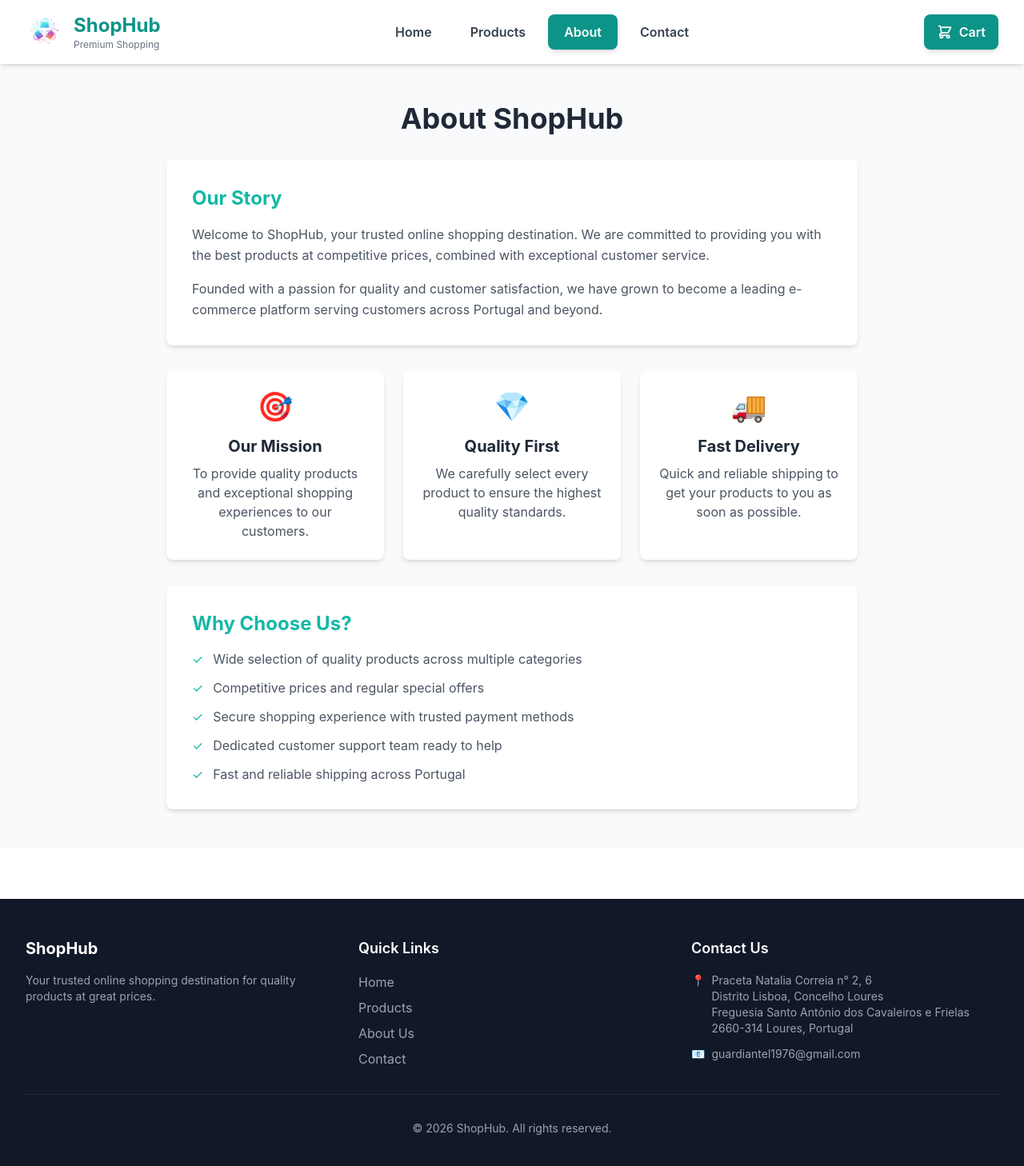
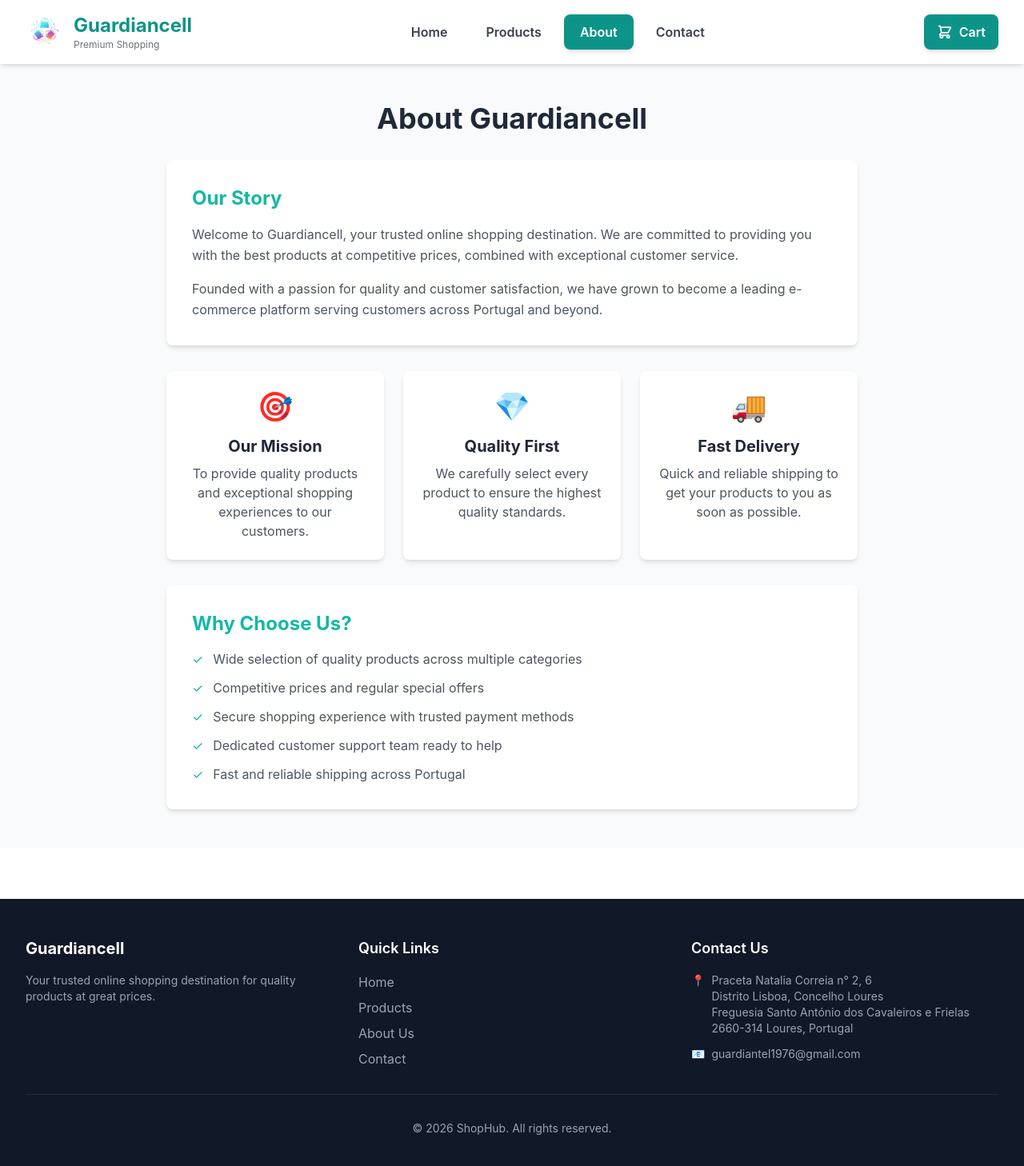
Before and after one commit to ziaurrehman507/guardiancell, a React (Vite) app: page /about in a window 1280 px wide. Shown: the top 1458 px of the page at 80% size. Built offline with nearby package versions, Linux system fonts and the light colour scheme.

Commit message:
Add new code

```diff
--- a/src/components/Footer.jsx
+++ b/src/components/Footer.jsx
@@ -7,7 +7,7 @@ const Footer = () => {
         <div className="grid grid-cols-1 md:grid-cols-3 gap-8">
           {/* Company Info */}
           <div>
-            <h3 className="text-xl font-bold mb-4">ShopHub</h3>
+            <h3 className="text-xl font-bold mb-4">Guardiancell</h3>
             <p className="text-gray-400 text-sm">
               Your trusted online shopping destination for quality products at great prices.
             </p>
--- a/src/components/Navbar.jsx
+++ b/src/components/Navbar.jsx
@@ -20,7 +20,7 @@ const Navbar = () => {
               <img src={img} alt="" />
             </div>
             <div className="flex flex-col">
-              <span className="text-2xl font-bold text-teal-600">ShopHub</span>
+              <span className="text-2xl font-bold text-teal-600">Guardiancell</span>
               <span className="text-xs text-gray-500 hidden sm:block">Premium Shopping</span>
             </div>
           </Link>
--- a/src/pages/About.jsx
+++ b/src/pages/About.jsx
@@ -3,13 +3,13 @@ const About = () => {
     <div className="min-h-screen bg-gray-50 py-12">
       <div className="max-w-4xl mx-auto px-4">
         <h1 className="text-4xl font-bold text-center text-gray-800 mb-8">
-          About ShopHub
+          About Guardiancell
         </h1>
 
         <div className="bg-white rounded-lg shadow-md p-8 mb-8">
           <h2 className="text-2xl font-bold text-primary mb-4">Our Story</h2>
           <p className="text-gray-600 leading-relaxed mb-4">
-            Welcome to ShopHub, your trusted online shopping destination. We are
+            Welcome to Guardiancell, your trusted online shopping destination. We are
             committed to providing you with the best products at competitive prices,
             combined with exceptional customer service.
           </p>
```
